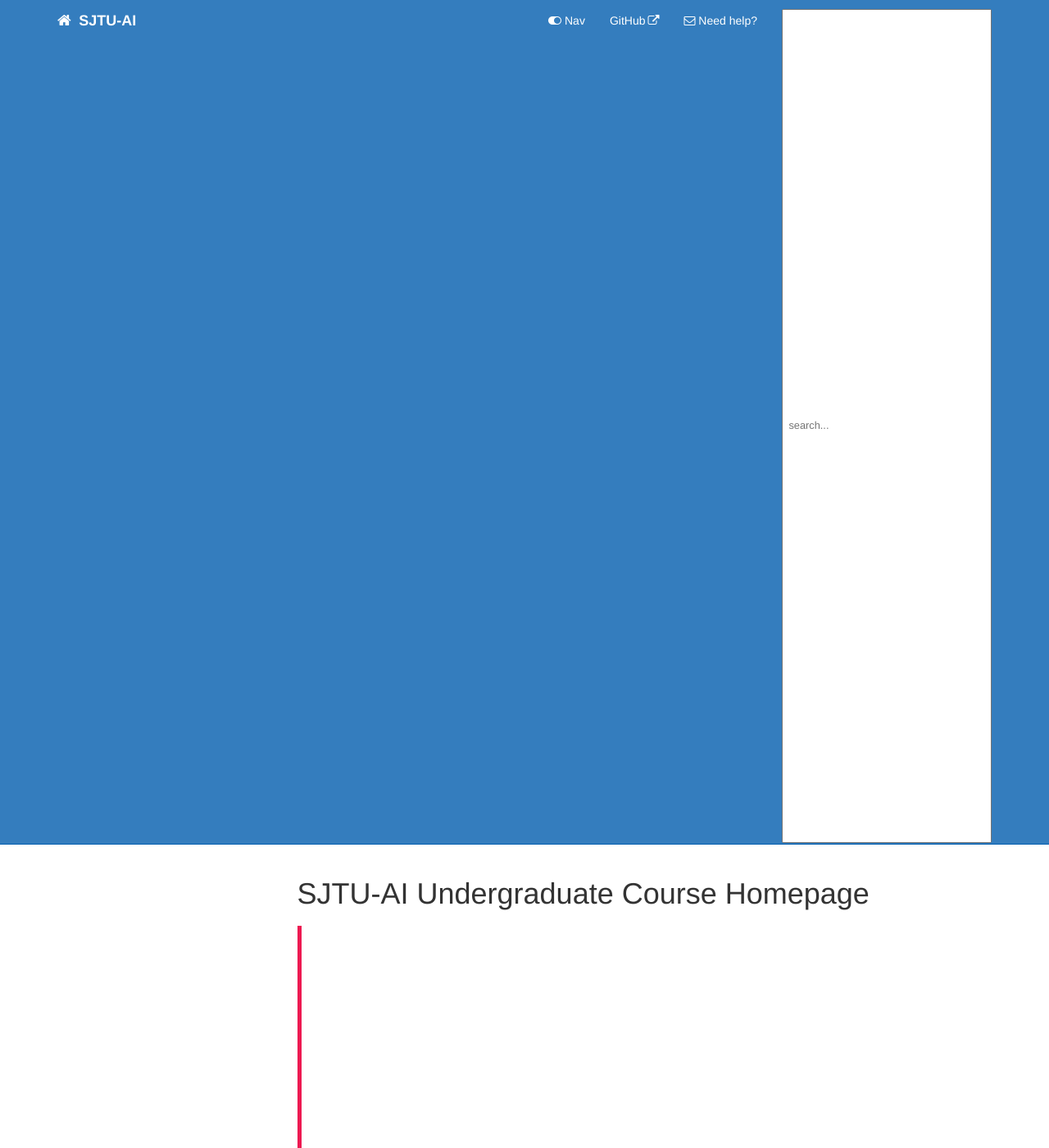
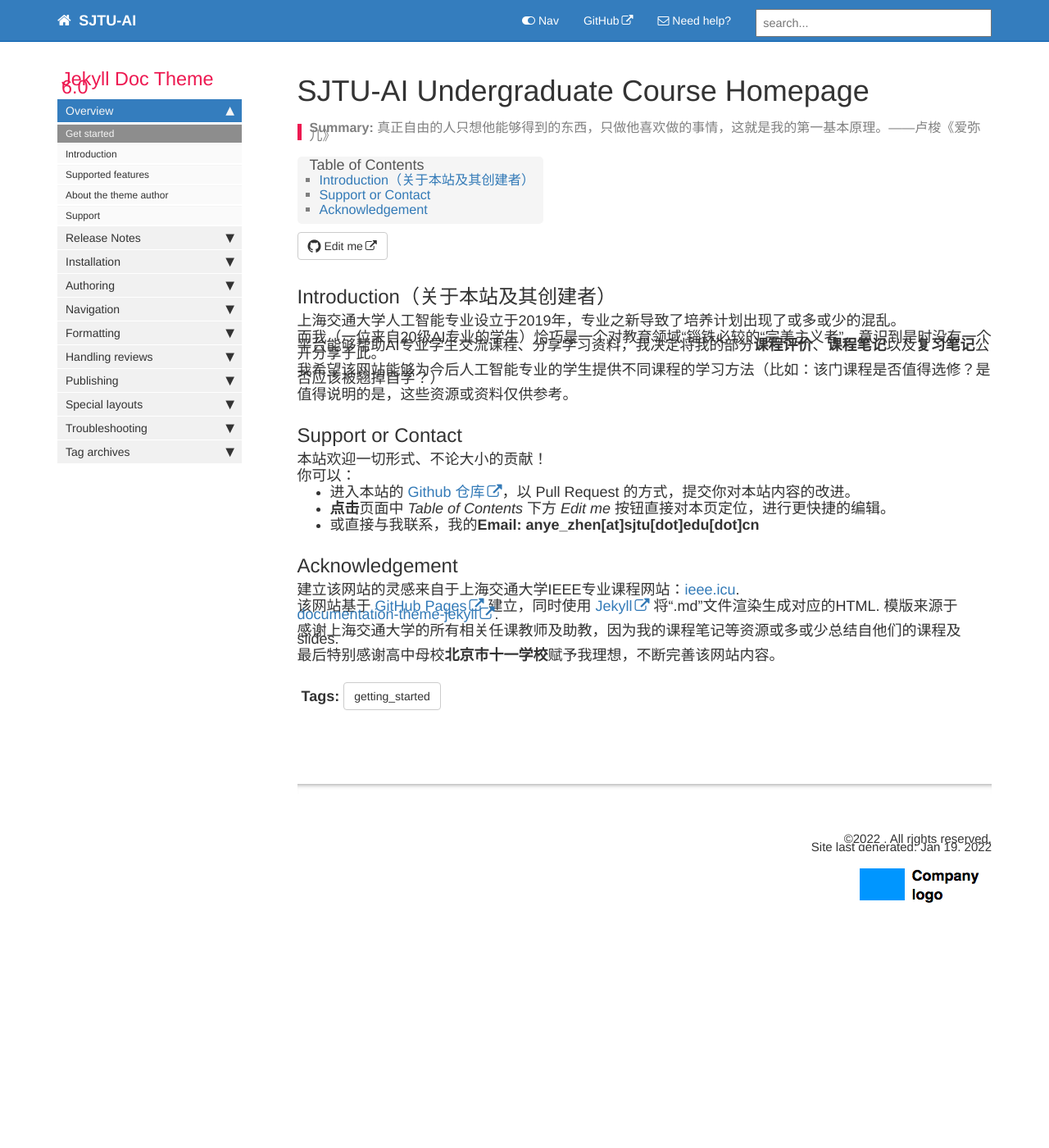
Before and after one commit to aisjtu/aisjtu.github.io, a Jekyll site: the page built from index.md, in a window 1280 px wide and 1400 px high. Shown: the whole window at 82% size. Built offline with Jekyll 4.4.1, drawn with Linux system fonts in a browser that asks for light colours; comment, search, counter and statistics services are not loaded.

Commit message:
Update customstyles.css

```diff
--- a/css/customstyles.css
+++ b/css/customstyles.css
@@ -1,6 +1,6 @@
 body {
-    font-size:16px;
-	line-height:1000px;
+    font-size:18px;
+	line-height:10px;
 }
 
 .bs-callout {
```
